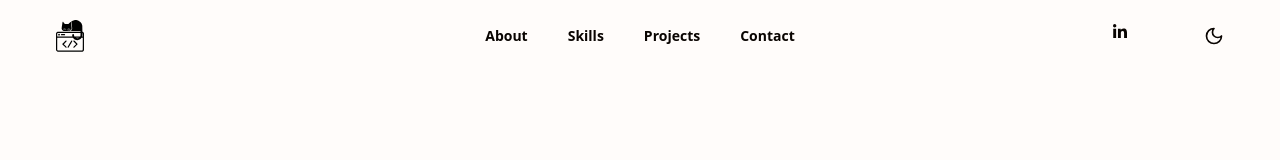
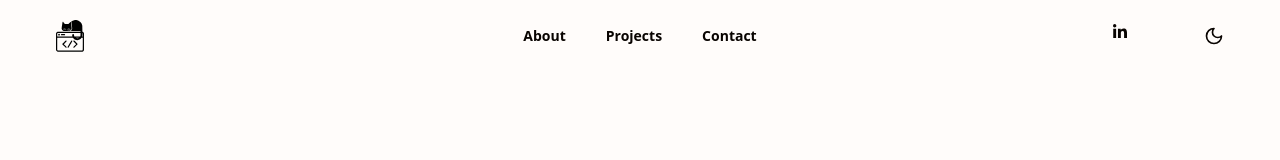
Before and after one commit to alanbacay02/personal-portfolio, a React (Create React App) app in the folder client/: page / in a window 1280 px wide. Shown: the top 160 px of the page. Built offline with nearby package versions, Linux system fonts and the light colour scheme; some icons are missing.

Commit message:
Removes skills list item from navbar and popout menu

```diff
--- a/client/src/components/Navbar.jsx
+++ b/client/src/components/Navbar.jsx
@@ -12,10 +12,6 @@ const NAVBAR_ITEMS = [
   {
     title: 'About',
     href: 'about'
-  },
-  {
-    title: 'Skills',
-    href: '/#'
   },
   {
     title: 'Projects',
--- a/client/src/components/PopoutMenu.jsx
+++ b/client/src/components/PopoutMenu.jsx
@@ -7,10 +7,6 @@ const MENU_LIST_ITEMS = [
   {
     listItem: 'About',
     href: 'about'
-  },
-  {
-    listItem: 'Skills',
-    href: ''
   },
   {
     listItem: 'Projects',
```
